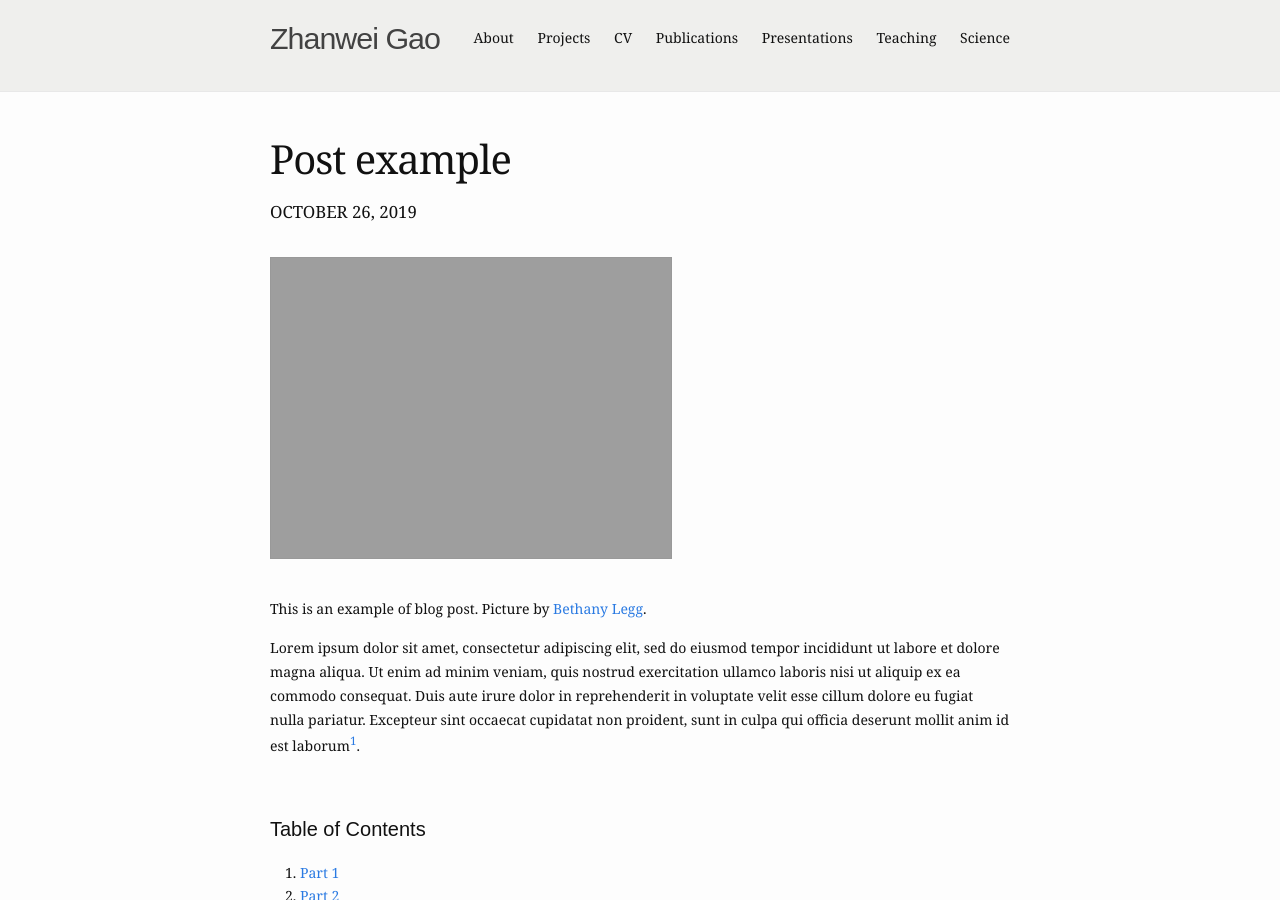
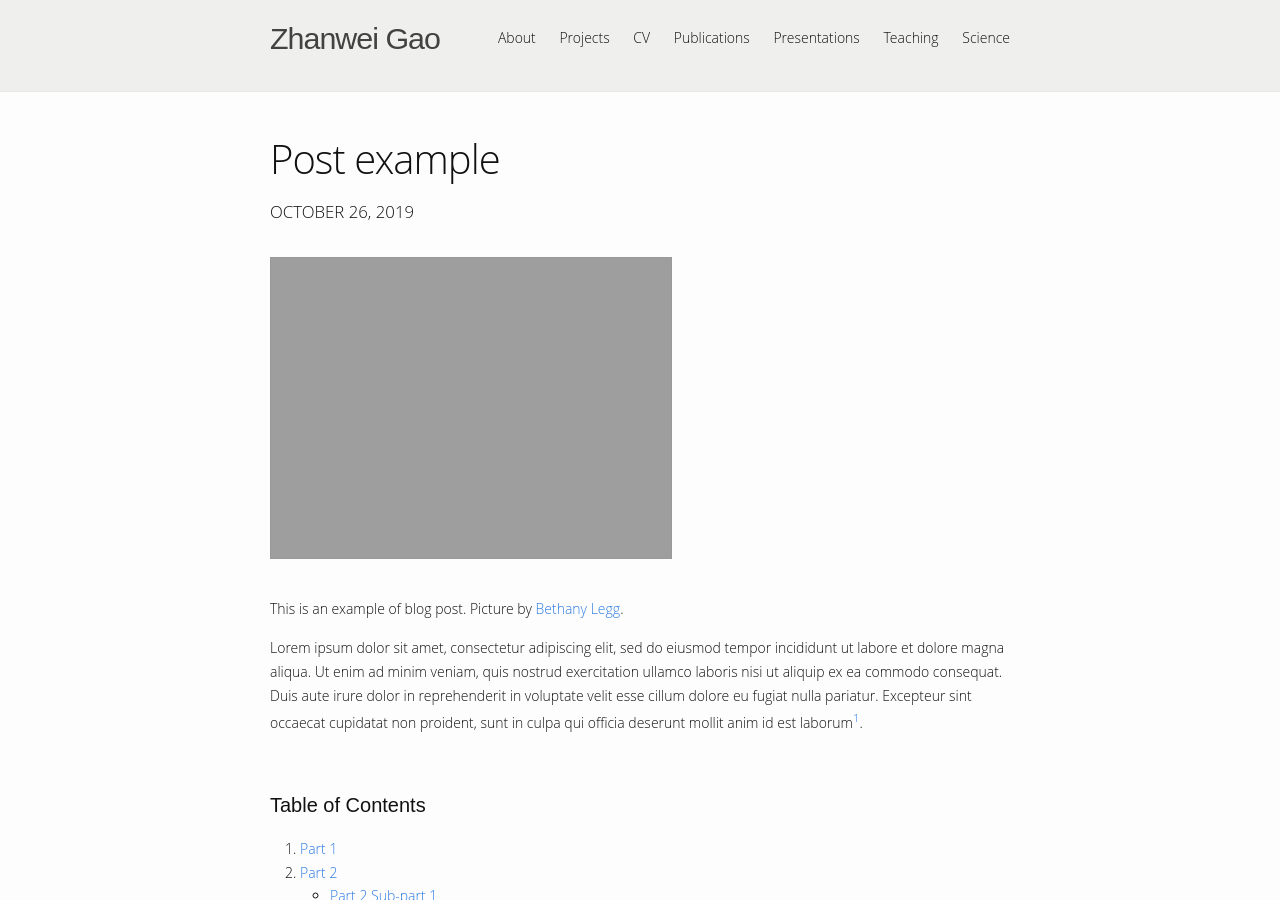
Before and after one commit to ZhanweiGao/zhanweigao.github.io, a Jekyll site: the page built from _posts/2019-10-26-example-of-blog-post.md, in a window 1280 px wide and 900 px high. Built offline with Jekyll 4.4.1, drawn with Linux system fonts in a browser that asks for light colours.

Commit message:
Update main.scss

```diff
--- a/assets/css/main.scss
+++ b/assets/css/main.scss
@@ -7,7 +7,8 @@
 // Our variables
 $base-url: "{{ site.baseurl }}";
 
-$base-font-family: Charter, Georgia, Helvetica, Arial, sans-serif;
+// $base-font-family: Charter, Georgia, Helvetica, Arial, sans-serif;
+$base-font-family: 'Open Sans', Charter, Georgia, Helvetica, Arial, sans-serif; // modified 2022.12.19
 $base-font-size: 14px;
 $small-font-size: $base-font-size * 0.875;
 $base-line-height: 1.7;
```
